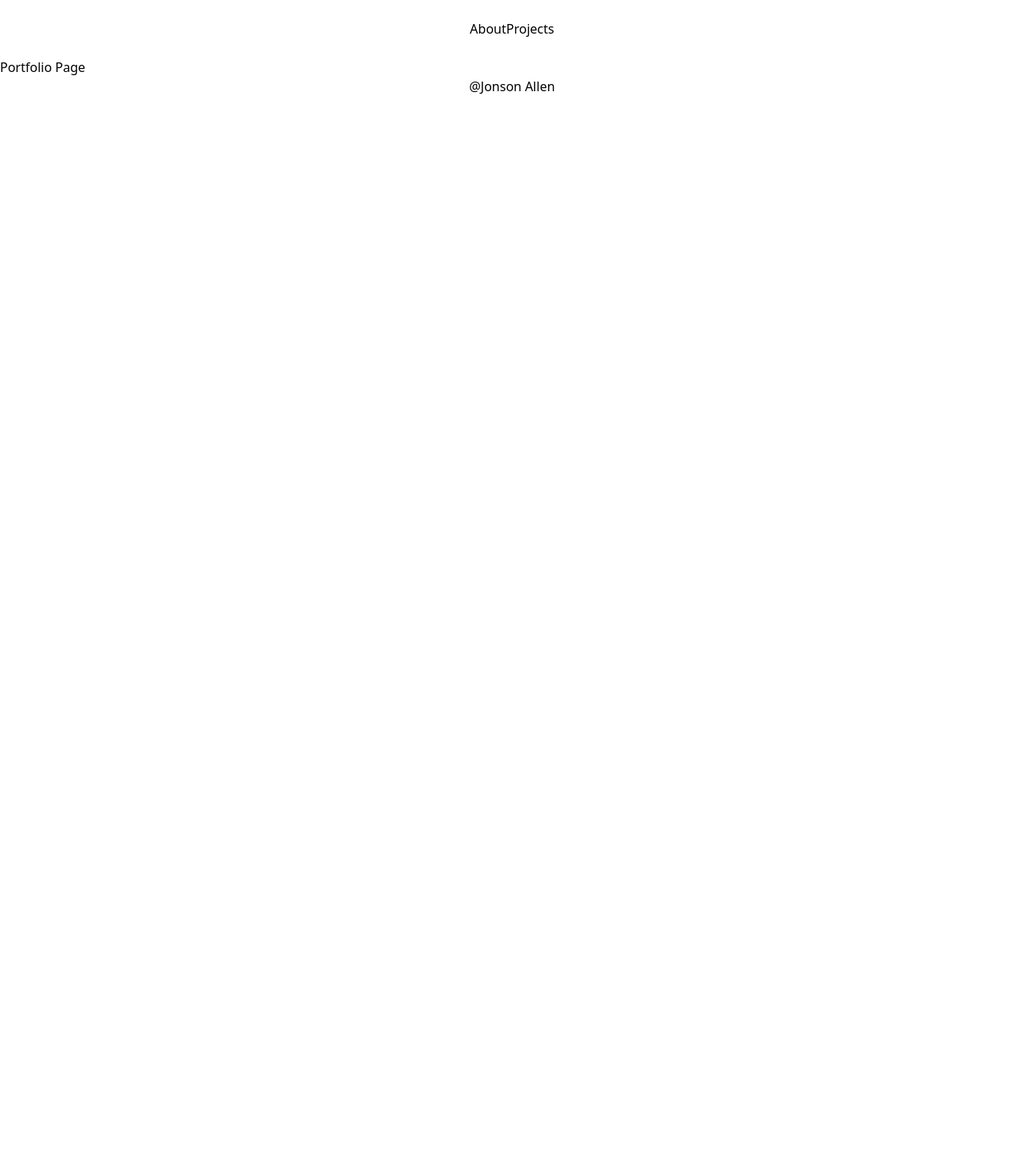
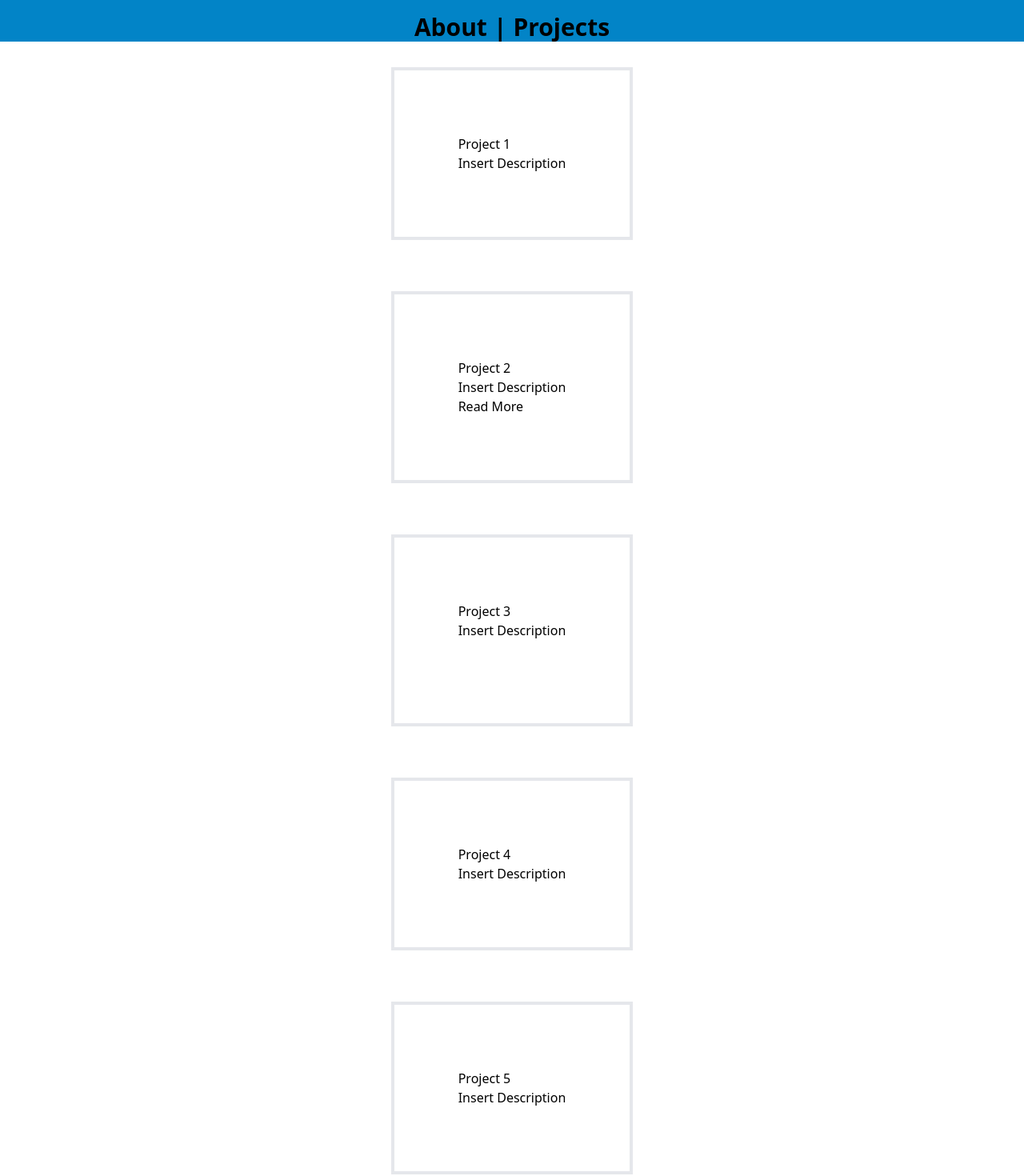
Before and after one commit to StunnaDawg/Portfolio, a React (Vite) app: page /projects in a window 1280 px wide. Shown: the top 1470 px of the page at 80% size. Before the commit the page ends 800 px from the top, so only its background shows below. Built offline with nearby package versions, Linux system fonts and the light colour scheme.

Commit message:
About page draft 1 complete

```diff
--- a/src/components/Footer.jsx
+++ b/src/components/Footer.jsx
@@ -1,8 +1,8 @@
 export const Footer = () => {
   return (
     <>
-      <div className="grow-0 flex flex-row justify-center text-center">
-        <p>@Jonson Allen</p>
+      <div className="grow-0 flex flex-row justify-center text-center bg-sky-600 p-5">
+        <p className="font-bold text-xl">Jonson Allen</p>
       </div>
     </>
   )
--- a/src/components/NavBar.jsx
+++ b/src/components/NavBar.jsx
@@ -7,17 +7,13 @@ export const NavBar = () => {
 
   return (
     <>
-      <div className="flex flex-row justify-center my-6">
-        <div className="flex flex-col">
-          <div className="flex flex-row js">
-            <div>
-              <Link to="about">About</Link>
-            </div>
-
-            <div>
-              <Link to="projects">Projects</Link>
-            </div>
-          </div>
+      <div className="flex flex-row justify-center font-bold pt-4 text-3xl bg-sky-600">
+        <div>
+          <Link to="about">About</Link>
+        </div>
+        <div className="mx-2">|</div>
+        <div>
+          <Link to="projects">Projects</Link>
         </div>
       </div>
       <div className={`${isLoading ? "loading" : ""}`}>
--- a/src/pages/MainPage.jsx
+++ b/src/pages/MainPage.jsx
@@ -1,16 +1,24 @@
 import githubLogo from "../assets/github-mark/github-mark-white.png"
 import linkedInLogo from "../assets/LinkedIn-Logos/LI-In-Bug.png"
 import xLogo from "../assets/x-logo/logo-white.png"
+import profilePic from "../assets/IMG_8499.png"
 
 export const MainPage = () => {
   return (
     <>
-      <div className=" flex-1 flex flex-col content-center items-center pt-24 pb-24 bg-sky-600">
-        <div>Jonson Allen</div>
+      <div className=" flex-1 flex flex-col content-center items-center pt-8 pb-8 bg-sky-600">
+        <div>
+          <img src={profilePic} className="rounded-full w-48 h-48"></img>
+        </div>
+
+        <div className="mt-14">
+          <p className="text-3xl font-bold pb-4">Jonson Allen</p>
+          <p className="text-2xl font-bold">FullStack Web/Mobile Developer</p>
+        </div>
       </div>
-      <div className=" flex-1 flex flex-col content-center items-center">
-        <h1 className="text-3xl font-bold my-8">Hey!</h1>
-        <p className="mx-48 text-center mb-6">
+      <div className="flex-1 flex flex-col content-center items-center">
+        <h1 className="text-3xl font-bold my-6">Hey!</h1>
+        <p className="mx-10  md:mx-48 text-center mb-6 text-xl font-semibold">
           My name is Jonson! I am a Typescript/Javascript Developer who enjoys
           Web Development and Mobile Development! I enjoy working on the
           FrontEnd, but am proficient in Backend Development as well!
--- a/src/pages/PortfolioPage.jsx
+++ b/src/pages/PortfolioPage.jsx
@@ -1,7 +1,36 @@
 export const PortfolioPage = () => {
   return (
     <>
-      <div>Portfolio Page</div>
+      <div className="flex flex-row justify-center">
+        <div className="flex flex-col content-center">
+          <div className="my-8 border-4 p-20">
+            <h1>Project 1</h1>
+            <p>Insert Description</p>
+          </div>
+
+          <div className="my-8 border-4 p-20">
+            <h1>Project 2</h1>
+            <p>Insert Description</p>
+            <button>Read More</button>
+          </div>
+
+          <div className="my-8 border-4 p-20">
+            <h1>Project 3</h1>
+            <p>Insert Description</p>
+            <button></button>
+          </div>
+
+          <div className="my-8 border-4 p-20">
+            <h1>Project 4</h1>
+            <p>Insert Description</p>
+          </div>
+
+          <div className="my-8 border-4 p-20">
+            <h1>Project 5</h1>
+            <p>Insert Description</p>
+          </div>
+        </div>
+      </div>
     </>
   )
 }
```
Also changed, not shown: src/assets/IMG_8499.png (added).
